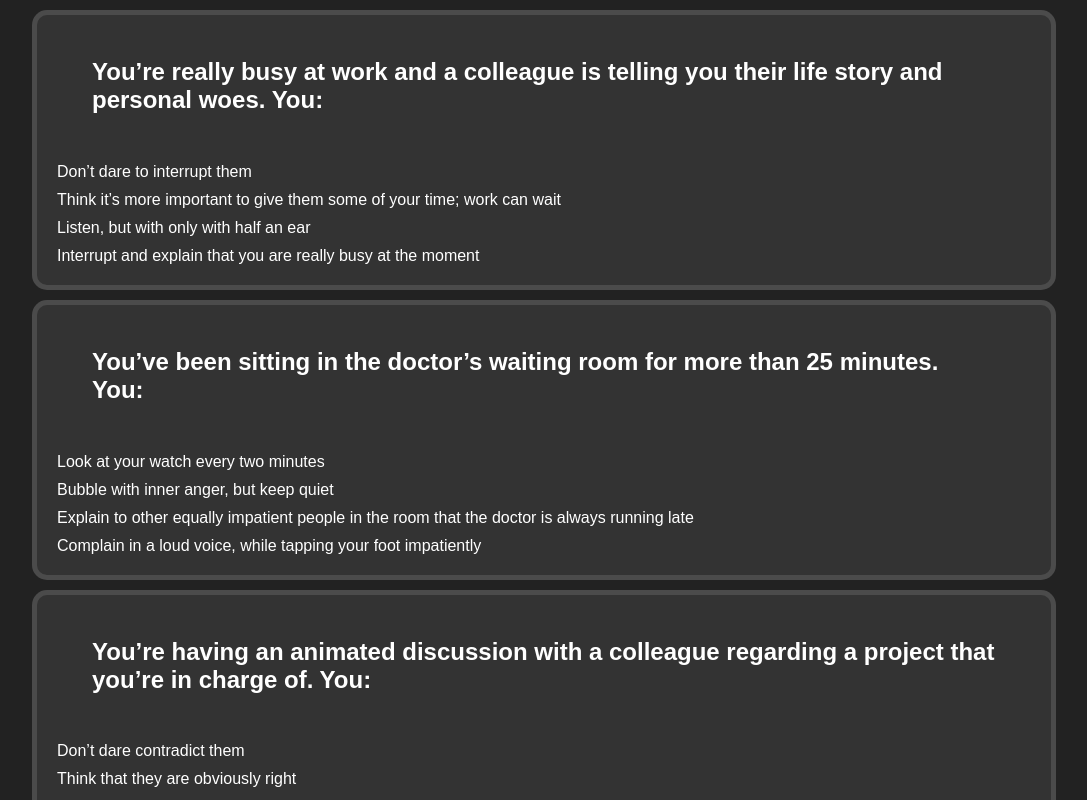
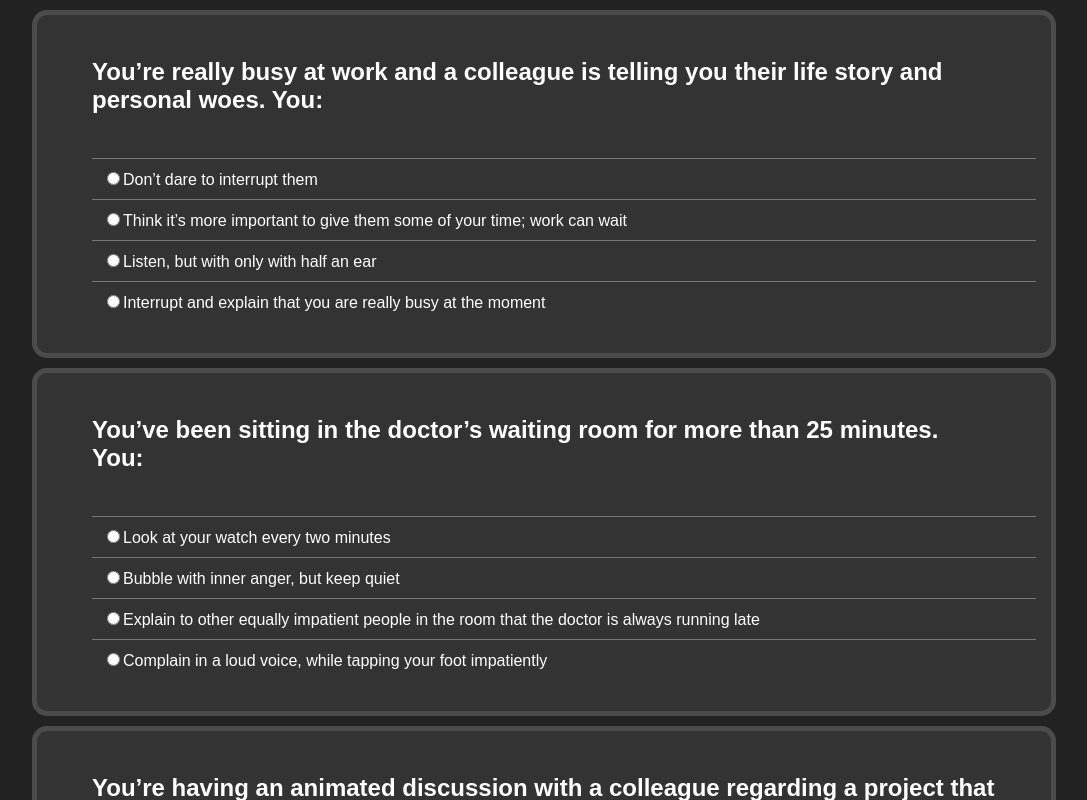
Before and after one commit to FrozenIce0617/React-Quiz-App, a React (Create React App) app: page /test in a window 1280 px wide. Shown: the top 800 px of the page, without its empty margins (106-1193 px from the left). Built offline with nearby package versions, Linux system fonts and the light colour scheme; data requests are answered from the project's data file.

Commit message:
add answer options

```diff
--- a/src/components/Quiz/index.tsx
+++ b/src/components/Quiz/index.tsx
@@ -14,13 +14,15 @@ const Question = styled.h2`
   padding: 0.5rem 2.5rem 1.5rem 2.5rem;
 `;
 
-const OptonsWrapper = styled.div`
+const OptonsWrapper = styled.ul`
   display: flex;
   flex-direction: column;
 `;
 
-const Option = styled.div`
-  padding: 5px;
+const Option = styled.li`
+  list-style: none;
+  padding: 10px;
+  border-top: 1px solid rgba(220, 220, 220, .4)
 `;
 
 interface IProps {
@@ -35,6 +37,7 @@ const Quiz: React.FC<IProps> = ({ question, answerOptions }) => {
       <OptonsWrapper>
         {answerOptions.map((option) => (
           <Option>
+            <input type="radio" />
             <label>{option}</label>
           </Option>
         ))}
```
